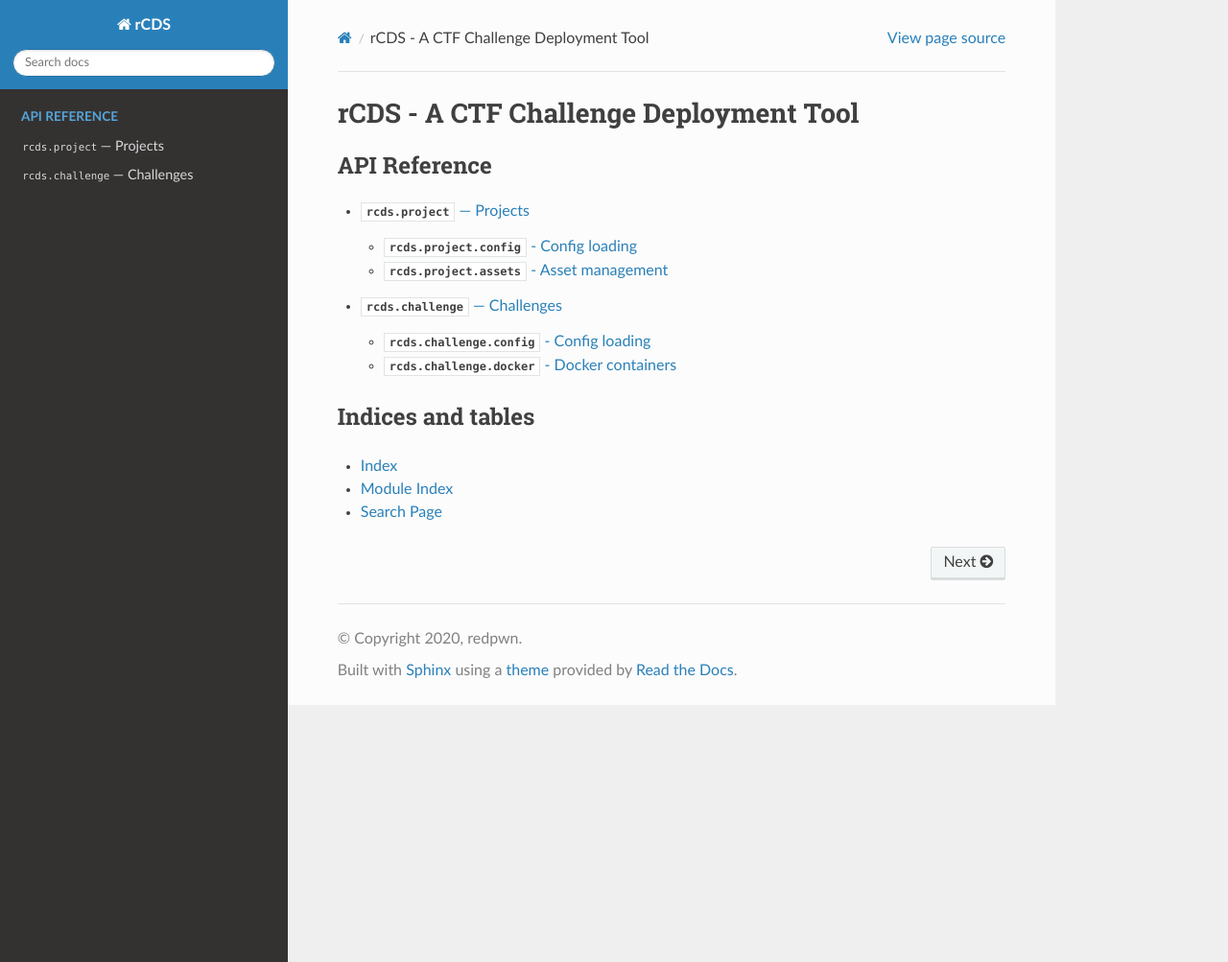
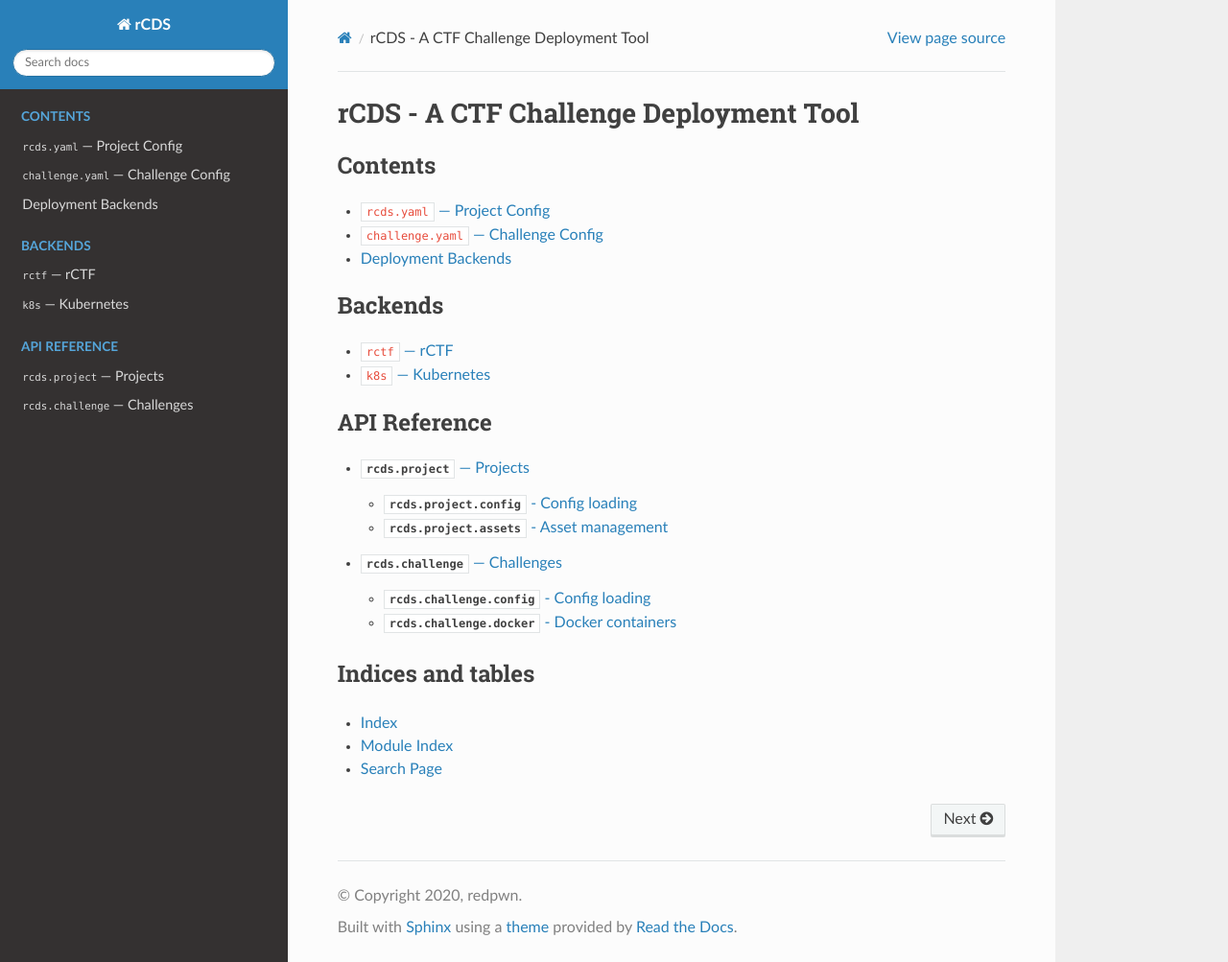
Before and after one commit to redpwn/rcds, a Sphinx documentation site: the page built from docs/index.rst, in a window 1280 px wide and 1003 px high. Shown: the whole window at 96% size. Built offline with Sphinx 7.4.7 and the Read the Docs theme 2.0.0, drawn with Linux system fonts in a browser that asks for light colours; some of the changed lines change nothing that is shown.

Commit message:
docs: add user docs
Still missing overview / introduction

```diff
--- /dev/null
+++ b/docs/backends/index.rst
@@ -0,0 +1,43 @@
+Deployment Backends
+===================
+
+rCDS uses a pluggable backend model for the task of actually deploying
+challenges to infrastructure. rCDS contains a few built-in backends, and
+third-party backends may be loaded by specifying their module name.
+
+Backends are specified in the top-level configuration :file:`rcds.yaml`:
+
+.. code-block:: yaml
+
+    backends:
+    - resolve: name
+      options:
+        key: value
+
+The top-level key ``backends`` is an array of backend objects, which consist of
+their name (``resolve``) and the options for the backend (``options``).
+``resolve`` first attempts to load a built-in backend of the corresponding name,
+and, if it does not exist, then interprets the name as a package name and loads
+from it.
+
+Each backend may also modify the ``challenge.yaml`` schema---be sure to read
+the docs for the backends you are using to understand challenge options specific
+to that backend.
+
+Scoreboard Backends
+-------------------
+
+These are responsible for displaying the challenge to competitors; they handle
+uploading the challenge's metadata (description, flags, point value, etc) and
+any assets that are served to competitors.
+
+- `rCTF <rctf/index.html>`_
+
+Container Runtime Backends
+--------------------------
+
+These are responsible for running the built challenge containers. By design,
+none of the built-in backends will start containers on the machine that rCDS is
+being run from.
+
+- `Kubernetes <k8s/index.html>`_
--- /dev/null
+++ b/docs/backends/k8s/index.rst
@@ -0,0 +1,77 @@
+``k8s`` --- Kubernetes
+======================
+
+This backend deploys challenges to a Kubernetes cluster. Each challenge is
+deployed under its own namespace, and exposed via either a NodePort service or
+an Ingress object, depending on the protocol specified by the challenge.  No
+accommodations are currently being made in case of NodePort conflicts---it is
+recommended that challenges are deployed to an isolated cluster (you should be
+doing this anyways since Kubernetes currently does not have hard multi-tenancy).
+A NetworkPolicy is also created to prevent network traffic from outside a
+challenge's namespace reaching any containers which are not explicitly exposed.
+
+Configuration
+-------------
+
+The only required option is ``domain``---NodePort services must be reachable on
+this domain, and the cluster's ingress controller must be reachable on its
+subdomains. For example, if ``domain`` is set as ``example.com``, then
+``example.com`` must accept incoming TCP connections to NodePort services, and
+``chall.example.com`` must be routed through the cluster's ingress controller.
+It is your responsibility to set up the ingress controller.
+
+Additional annotations on ingress and service objects can be specified through
+the ``annotations`` key, and affinity and tolerations on pods can be set through
+``affinity`` and ``tolerations``, respectively.
+
+See the `Options Reference`_ for more details.
+
+Recommended Cluster Configuration
+---------------------------------
+
+RBAC
+~~~~
+
+As always, we recommend running rCDS from a CI service; thus, rCDS will need to
+authorize with your Kubernetes cluster. We have provided a ClusterRole which
+grants the minimum privileges required by the Kubernetes backend (also
+accessible here__):
+
+.. __: https://github.com/redpwn/rcds/blob/master/docs/content/backends/k8s/cluster-role.yaml
+
+.. literalinclude:: ./cluster-role.yaml
+    :language: yaml
+
+Cluster Operator
+~~~~~~~~~~~~~~~~
+
+We recommend `Google Kubernetes Engine`_, because it supports restricting of the
+metadata server by Kubernetes service account, a feature called `Workload
+Identity`_. This prevents SSRF from escalating into takeover of compute
+resources.
+
+.. _Google Kubernetes Engine: https://cloud.google.com/kubernetes-engine
+.. _Workload Identity: https://cloud.google.com/kubernetes-engine/docs/how-to/workload-identity
+
+Ingress
+~~~~~~~
+
+Traefik_ is recommended as an ingress controller, since it is very configurable
+and supports JSON access logging for easy visibility into your challenges with
+your cluster operator's logging solution. Consider manually issuing a wildcard
+LetsEncrypt certificate and setting it as the default. Then, set annotations on
+ingresses to use TLS, and configure Traefik to upgrade HTTP to HTTPS for full
+HTTPS on challenges.
+
+.. note::
+
+    By default, Traefik will attempt to auto-detect Content-Type; apply the
+    ``contentType`` middleware to disable this behavior if it breaks your
+    challenges.
+
+.. _Traefik: https://traefik.io/
+
+Options Reference
+-----------------
+
+.. jsonschema:: ../../../rcds/backends/k8s/options.schema.yaml
--- /dev/null
+++ b/docs/backends/rctf/index.rst
@@ -0,0 +1,36 @@
+``rctf`` --- rCTF
+=================
+
+This backend deploys challenges to rCTF_. The options ``url`` and ``token``
+specify the URL of the rCTF instance and the token of the admin account to use,
+respectively. Both of these will be set from the environment variables
+``RCDS_RCTF_URL`` and ``RCDS_RCTF_TOKEN`` respectively, if they exist.
+Challenges with a ``value`` set are assumed to be statically-scored; all other
+challenges are dynamically-scored according to the global ``scoring`` config
+(between ``scoring.minPoints`` and ``scoring.maxPoints``). rCTF does not support
+regex flags.
+
+.. _rCTF: https://rctf.redpwn.net/
+
+The ``sortOrder`` option allows you to automatically set the ``sortWeight``
+fields on challenges based on an ordering provided in this key. Listed
+challenges are assigned a ``sortWeight`` equal to its index in the array
+multiplied by -1. This means that if all the challenges have the same score and
+solve count, they will be displayed with the first element of the array at the
+top.
+
+Additional Challenge Properties
+-------------------------------
+
+``author`` and ``category`` are required.
+
+``tiebreakEligible`` (bool): whether or not this challenge factors into time-based
+tiebreakers. Defaults to ``true``.
+
+``sortWeight`` (number): rCTF sort weight parameter. Ignored if the challenge is
+listed in the global ``sortOrder`` option. Defaults to ``0``.
+
+Options Reference
+-----------------
+
+.. jsonschema:: ../../../rcds/backends/rctf/options.schema.yaml
--- /dev/null
+++ b/docs/challenge.rst
@@ -0,0 +1,177 @@
+``challenge.yaml`` --- Challenge Config
+=======================================
+
+The file ``challenge.yaml`` defines the configuration for a challenge within an
+rCDS project. ``.yml`` and ``.json`` files are also supported.
+
+Basics
+------
+
+``id`` --- the identifier for this challenge. Must be unique project wide. This
+key is set automatically from the name of the directory the challenge is in;
+unless you have a very good reason to, don't set this in ``challenge.yaml``.
+
+``author`` -- a string or list of strings containing the authors for this
+challenge.
+
+``description`` -- self-explanatory. It is in Markdown format and will be
+processed with Jinja_. See Templating_ for more details.
+
+``category`` -- self-explanatory. If the challenge directory is exactly two
+directories deep (for example, ``/pwn/chall``, where ``/`` is the project root),
+this is set from the parent directory of the challenge's directory ("pwn" in the
+previous example). We recommend organizing your challenges in a
+:samp:`{category}/{chall}` structure.
+
+``flag`` --- the flag for the challenge. If it is a string, then the flag is set
+to the string verbatim. Otherwise, if ``flag.file`` is set, the flag is loaded
+from the specified file (relative to the challenge root), and stripped of
+leading and trailing whitespace. If ``flag.regex`` is set, the flag is anything
+matching the given regex. A warning is emitted if the flag contains multiple
+lines (usually this is from an improperly configured flag file).
+
+``provide`` --- an array of files to provide to competitors as downloads. The
+files can either be a string, in which case they are interpreted as the path to
+the file, or an object with the ``file`` and ``as`` properties; these properties
+define the path and the displayed name of the file, respectively.
+
+``value`` --- point value of this challenge. Meaning is defined by the
+scoreboard backend.
+
+``visible`` --- if set to ``false``, the scoreboard backend will act as if this
+challenge does not exist.
+
+.. warning::
+
+    Most scoreboard backends will delete any challenges that were created by
+    rCDS but now no longer exist---switching ``visible`` to ``false`` after the
+    challenge has already been deployed may cause solves to be lost.
+
+Deployment
+----------
+
+In rCDS, you define first define all of the `containers <#containers>`_ that
+your challenge needs to run, and then declare how you want them `exposed
+<#expose>`_ to the world.
+
+``deployed`` --- whether or not this challenge's containers should be deployed.
+Defaults to ``true``.
+
+Containers
+~~~~~~~~~~
+
+The ``containers`` key is an object whose keys are the names of the containers
+this challenge creates. These containers can either use an existing image, or
+specify a path to a Dockerfile to build from. Each container must declare all
+ports that need to be connected to, both from other containers and by
+competitors; which ports are exposed to competitors are specified `separately
+<#expose>`_. Containers from the same challenge can connect to each other via a
+DNS lookup of their names; for example, if a container ``app`` is defined,
+another container can connect to any of ``app``'s declared ports by looking up
+the name ``app``.
+
+``image`` --- the tag of an existing image to run
+
+``build`` --- settings for building this container. If it is a string, then it
+is the path to the Docker build context (the directory where a Dockerfile is).
+It can also be an object for advanced configuration:
+
+``build.context`` --- path to the Docker build context.
+
+``build.dockerfile`` --- path to the Dockerfile, relative to the build context
+root.
+
+``build.args`` --- Docker build args to set when building the container.
+Key-value object.
+
+``ports`` --- a list of integers of the port numbers this container listens on.
+If anything needs to connect to a port on the container, list it here.
+
+``replicas`` --- number of replicas of this container to run (on backends that
+support it). Defaults to 1. Leave at 1 for stateful containers.
+
+``environment`` --- key-value object of environment variables to set.
+
+``resources`` --- resource limits on the container. See `Kubernetes's
+documentation`__ on the format of this value (only ``cpu`` and ``memory`` are
+implemented).
+
+.. __: https://kubernetes.io/docs/concepts/configuration/manage-resources-containers/
+
+Expose
+~~~~~~
+
+The top-level ``expose`` key defines all of the ports on `containers
+<#containers>`_ that should be exposed to competitors. It is an object whose
+keys correspond to the names of defined containers, and whose values are arrays
+of port objects. These objects each describe how one port should be exposed.
+
+``target`` --- the port on the container that this rule is targeting.
+
+``tcp`` --- if specified, this port should be treated as TCP. The value is the
+port at which it is exposed on, on the challenge host.
+
+``http`` --- if specified, this port should be treated as HTTP, and will be
+reverse proxied with TLS termination. The value is a string, the subdomain name
+on which the challenge will be hosted. Alternatively, it can be an object with a
+``raw`` key, in which case ``http.raw`` contains the FQDN that the challenge
+will be served on. When using ``http.raw``, rCDS will handle the virtual
+hosting, however as a challenge author, you will need to coordinate with your
+infrastructure admin on setting up TLS and DNS records.
+
+Templating
+----------
+
+Challenge descriptions are rendered using Jinja_. The contents of the
+challenge's config is available on the ``challenge`` object in the Jinja
+environment. Some fields are altered with more concrete versions of their
+contents---for example, the ``http`` key on ``expose`` port objects will contain
+the fully-qualified domain name, instead of just the prefix. Container backends
+will also add a ``host`` key to a TCP ``expose`` port, which contains the host at
+which that port will be accessible.
+
+.. note::
+
+    An example configuration:
+
+    .. code-block:: yaml
+
+        # challenge.yaml
+        ...
+        description: |
+          1: {{ challenge.expose.main[0].http }}
+
+          2: {{ challenge.expose.main[1].host }}:{{ challenge.expose.main[1].tcp }}
+        containers:
+          main:
+            ports: [1337, 1338]
+        expose:
+          main:
+          - target: 1337
+            http: leet
+          - target: 1338
+            tcp: 31253
+
+    Assuming the container backend is hosted on example.com, the description
+    would render as:
+
+    1: leet.example.com
+
+    2: example.com:31253
+
+There are also shortcuts available for the most common use-case: a single
+exposed port. ``host`` is the hostname under which the port is accessible.
+``link`` will automatically create a Markdown link to the exposed port, and
+``url`` will create just the URL without the accompanying Markdown.  This works
+for both HTTP and TCP ports, since you may want to expose a challenge which
+breaks behind a reverse proxy as TCP. For TCP ports, there is also ``port``,
+which is the exposed port number of the port, and ``nc``, which
+will create a ``nc`` command to connect to the challenge---it is equivalent to
+``nc {{ host }} {{ port }}``.
+
+.. _Jinja: https://jinja.palletsprojects.com
+
+Reference
+---------
+
+.. jsonschema:: ../rcds/challenge/challenge.schema.yaml
--- a/docs/index.rst
+++ b/docs/index.rst
@@ -10,7 +10,17 @@ rCDS - A CTF Challenge Deployment Tool
     :maxdepth: 1
     :caption: Contents
 
+    project
+    challenge
+    backends/index
     contributing
+
+.. toctree::
+    :maxdepth: 1
+    :caption: Backends
+
+    backends/rctf/index
+    backends/k8s/index
 
 .. toctree::
     :maxdepth: 2
--- /dev/null
+++ b/docs/project.rst
@@ -0,0 +1,54 @@
+``rcds.yaml`` --- Project Config
+================================
+
+The file ``rcds.yaml`` defines the configuration for the current project, and
+its location also defines the root of the project. ``.yml`` and ``.json`` files
+are also supported. Challenges will be searched for in subdirectories of the
+project root. This file contains various global configuration options, including
+for the backends_ and `Docker containers`_
+
+.. _backends: backends/index.html
+.. _Docker containers: #docker
+
+Docker
+------
+
+``docker.image.prefix`` *(required)* --- the prefix for generated Docker image
+tags. This should contain the registry and "directory" --- e.g.
+``gcr.io/redpwn/challs``.
+
+``docker.image.template`` --- the Jinja template to create image tags with; it
+is joined with ``docker.image.prefix``. Defaults to ``rcds-{{ challenge.id }}-{{
+container.name }}``.
+
+Misc
+----
+
+``defaults`` --- default options to set on challenges. This key takes an object of
+the same shape as ``challenge.yaml``. Setting defaults on keys like ``expose``
+and ``containers`` will apply the defaults to all exposed ports and containers,
+respectively.
+
+.. note::
+
+    An example of setting default resource limits on all containers which don't
+    otherwise specify limits:
+
+    .. code-block:: yaml
+
+        defaults:
+          containers:
+            resources:
+              limits:
+                cpu: 100m
+                memory: 150Mi
+              requests:
+                cpu: 10m
+                memory: 30Mi
+
+``flagFormat`` --- a regex to test all (static) flags against.
+
+Reference
+---------
+
+.. jsonschema:: ../rcds/project/rcds.schema.yaml
```
